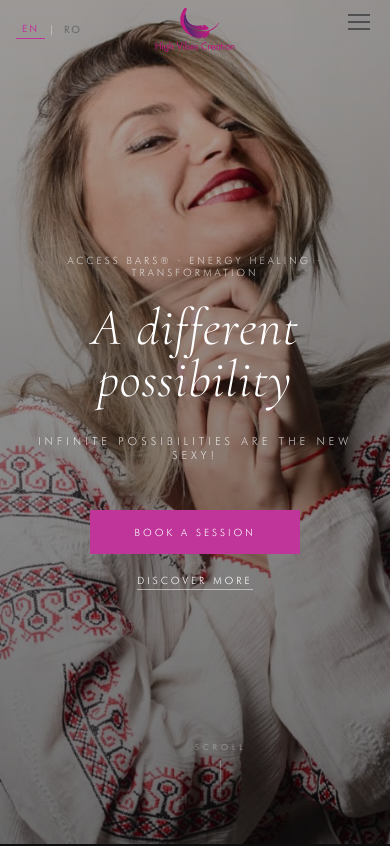
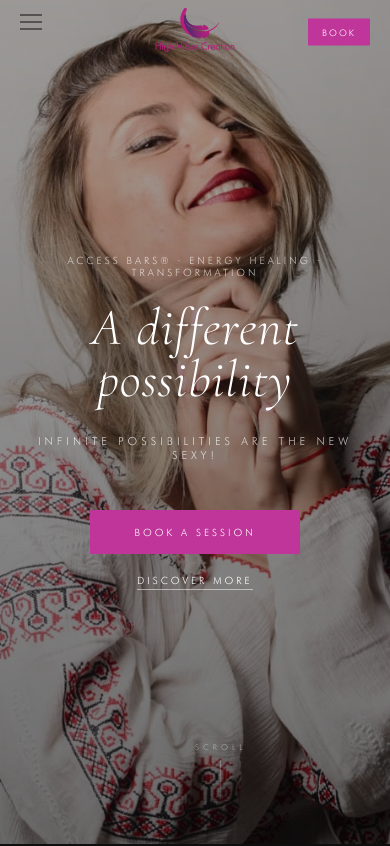
Before and after one commit to Raptoor/highvibescreation-website, a plain HTML site: page index.html in a window 390 px wide. Shown: the top 846 px of the page. Drawn offline with nearby package versions, Linux system fonts and the light colour scheme.

Commit message:
fix mobile header: hamburger left, logo center, book button right, lang in menu

```diff
--- a/index.html
+++ b/index.html
@@ -140,6 +140,7 @@
 
     .hamburger { display: none; flex-direction: column; gap: 6px; cursor: pointer; }
     .hamburger span { display: block; width: 22px; height: 1px; background: var(--black); transition: 0.3s; }
+    .mob-book-btn { display: none; }
 
     .mobile-menu {
       display: none;
@@ -164,6 +165,7 @@
     }
     .mobile-menu a:hover { color: var(--magenta); }
     .mob-close { position: absolute; top: 28px; right: 40px; font-size: 24px; cursor: pointer; color: var(--black); line-height:1; background:none; border:none; }
+    .mob-lang { display: flex; gap: 8px; align-items: center; margin-top: 16px; }
 
     /* ─── HERO ─── */
     #home {
@@ -814,7 +816,7 @@
       .nav-left, .nav-right { display: none; }
       .hamburger { display: flex; }
 
-      /* Header: logo centrat, hamburger dreapta, lang-bar stanga */
+      /* Header: hamburger stanga, logo centrat */
       .header-inner {
         display: flex;
         position: relative;
@@ -827,19 +829,27 @@
       .nav-logo img { height: 44px; }
       .hamburger {
         position: absolute;
-        right: 20px;
+        left: 20px;
         top: 50%;
         transform: translateY(-50%);
         padding: 10px;
         margin: -10px;
       }
-      .lang-bar {
-        position: fixed;
-        top: auto;
-        bottom: auto;
-        top: 18px;
-        right: auto;
-        left: 16px;
+      .lang-bar { display: none; }
+      .mob-book-btn {
+        display: block;
+        position: absolute;
+        right: 20px;
+        top: 50%;
+        transform: translateY(-50%);
+        font-family: var(--sans);
+        font-size: 9px;
+        letter-spacing: 2px;
+        text-transform: uppercase;
+        text-decoration: none;
+        color: var(--white);
+        background: var(--magenta);
+        padding: 8px 14px;
       }
 
       /* Grids */
@@ -916,6 +926,7 @@
       <div class="hamburger" id="hamburger">
         <span></span><span></span><span></span>
       </div>
+      <a href="#contact" class="mob-book-btn" data-en="Book" data-ro="Programează">Book</a>
     </div>
   </header>
 
@@ -928,6 +939,11 @@
     <a href="#shop" class="mob-link" data-en="Shop" data-ro="Shop">Shop</a>
     <a href="#contact" class="mob-link" data-en="Contact" data-ro="Contact">Contact</a>
     <a href="#contact" class="mob-link" data-en="Book a Session" data-ro="Programează">Book a Session</a>
+    <div class="mob-lang">
+      <button class="lang-btn active" onclick="setLang('en')" id="mob-btn-en">EN</button>
+      <span class="lang-sep">|</span>
+      <button class="lang-btn" onclick="setLang('ro')" id="mob-btn-ro">RO</button>
+    </div>
   </div>
 
   <!-- ─── HERO ─── -->
```
